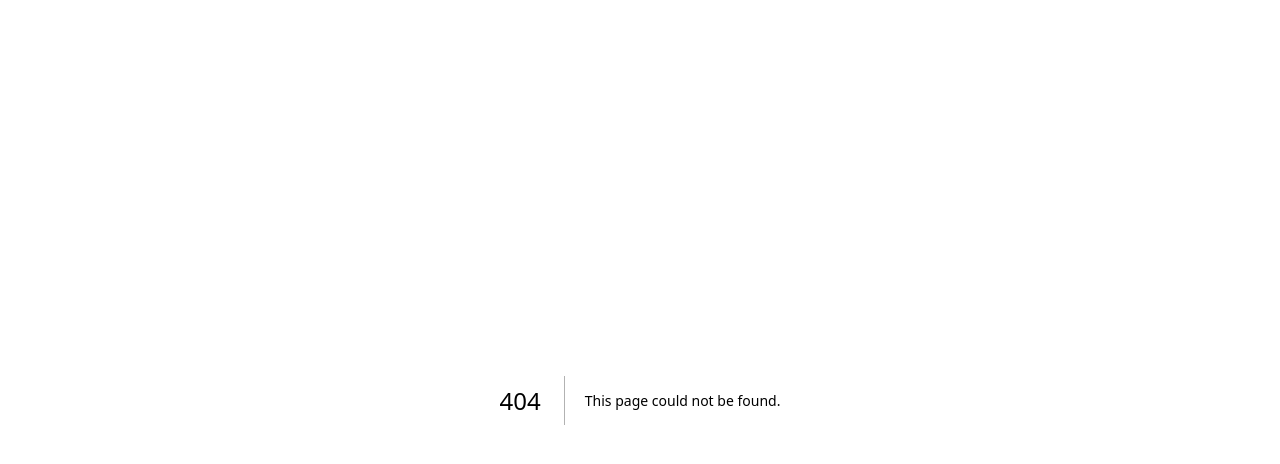
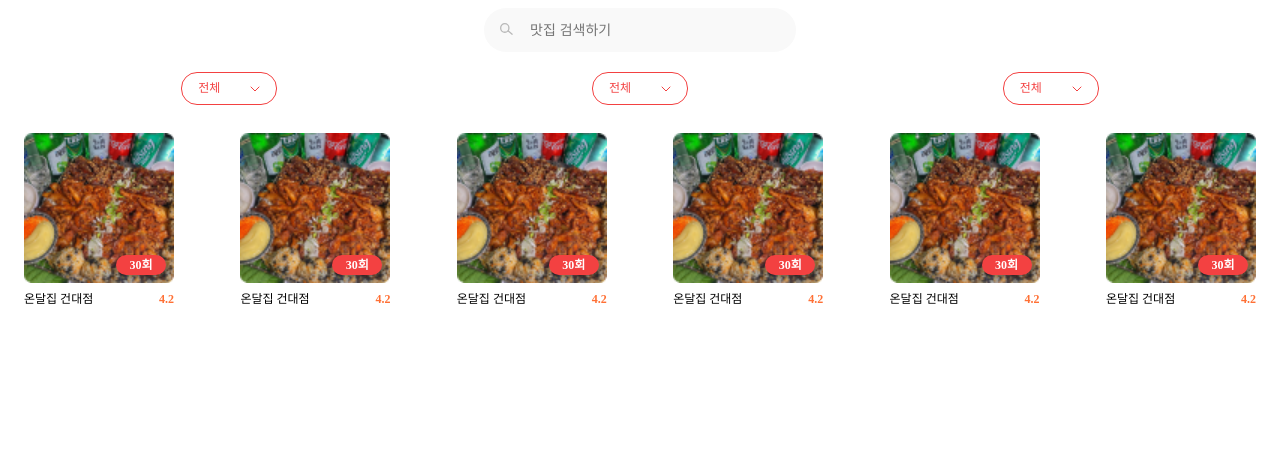
Before and after one commit to Matzzang/Client, a Next.js app: page /shopList in a window 1280 px wide. Before the commit this address had no page. Shown: the top 464 px of the page. Built offline with nearby package versions, Linux system fonts and the light colour scheme.

Commit message:
[ feat ] shop List 페이지 구현

```diff
--- /dev/null
+++ b/src/pages/shopList.jsx
@@ -0,0 +1,85 @@
+import styled from "styled-components";
+import Image from "next/image";
+import searchIcon from "../../public/shopList/searchIcon.svg";
+import Shop from "../components/shopList/shop";
+import ShopFilter from "../components/shopList/shopFilter";
+
+export default function ShopList() {
+  return (
+    <Root>
+      <SearchSection>
+        <SearchIconWrapper>
+          <Image src={searchIcon} alt="searchIcon" width={13} height={14} />
+        </SearchIconWrapper>
+        <InputBox placeholder="맛집 검색하기" />
+      </SearchSection>
+      <FilterContainer>
+        <ShopFilter />
+        <ShopFilter />
+        <ShopFilter />
+      </FilterContainer>
+      <ListContainer>
+        <Shop />
+        <Shop />
+        <Shop />
+        <Shop />
+        <Shop />
+        <Shop />
+      </ListContainer>
+    </Root>
+  );
+}
+
+const Root = styled.section`
+  display: flex;
+  flex-direction: column;
+  align-items: center;
+
+  padding: 0.8rem 2.4rem 0 2.4rem;
+`;
+
+const SearchSection = styled.section`
+  height: 4.4rem;
+  width: 31.2rem;
+
+  background-color: #f9f9f9;
+
+  border-radius: 2.2rem;
+
+  display: flex;
+  align-items: center;
+
+  margin-bottom: 2rem;
+`;
+
+const SearchIconWrapper = styled.span`
+  margin-left: 16px;
+`;
+
+const InputBox = styled.input`
+  font-style: normal;
+  font-weight: 400;
+  font-size: 14px;
+  line-height: 20px;
+
+  color: #b8b8b8;
+
+  margin-left: 1.5rem;
+`;
+
+const FilterContainer = styled.section`
+  width: 100%;
+
+  display: flex;
+  justify-content: space-around;
+
+  margin-bottom: 2.8rem;
+`;
+
+const ListContainer = styled.section`
+  width: 100%;
+
+  display: flex;
+  flex-wrap: wrap;
+  justify-content: space-between;
+`;
```
